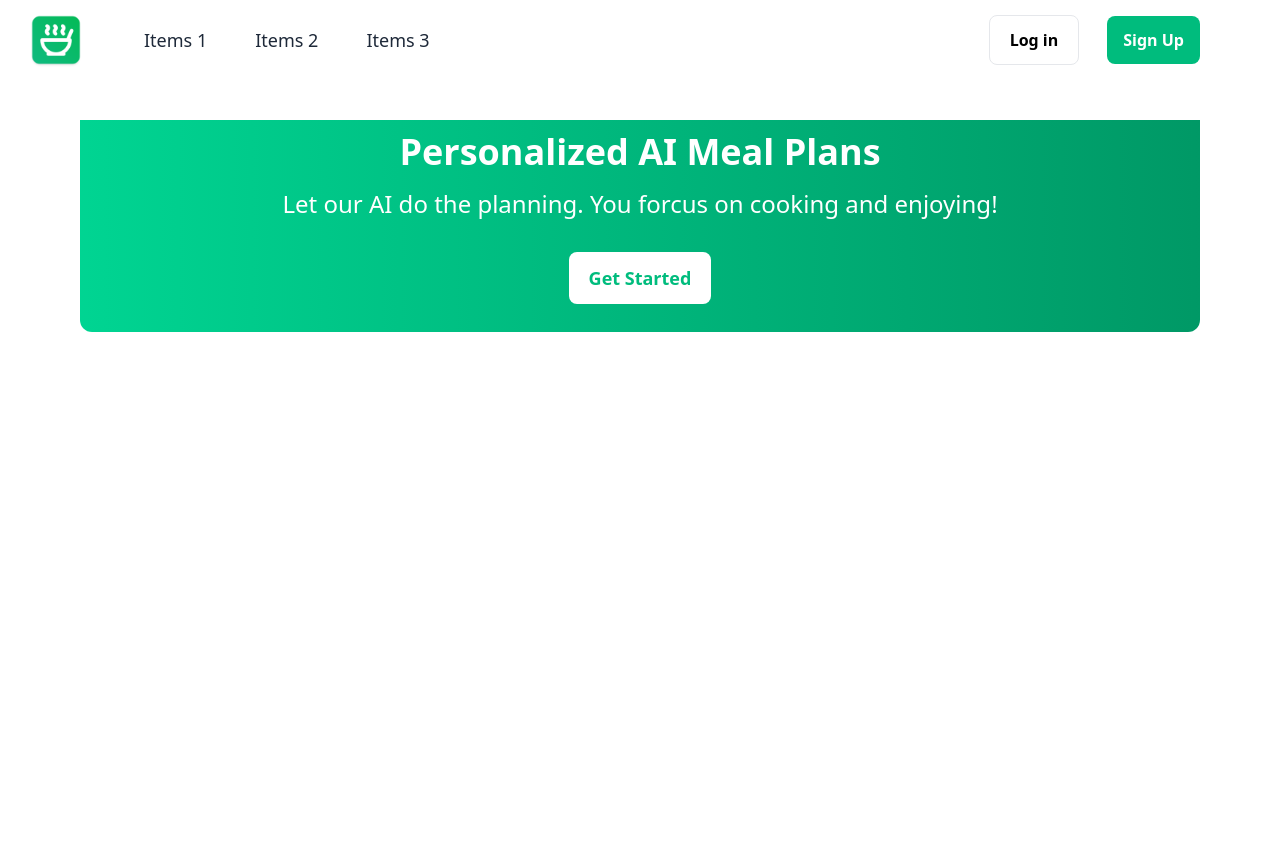
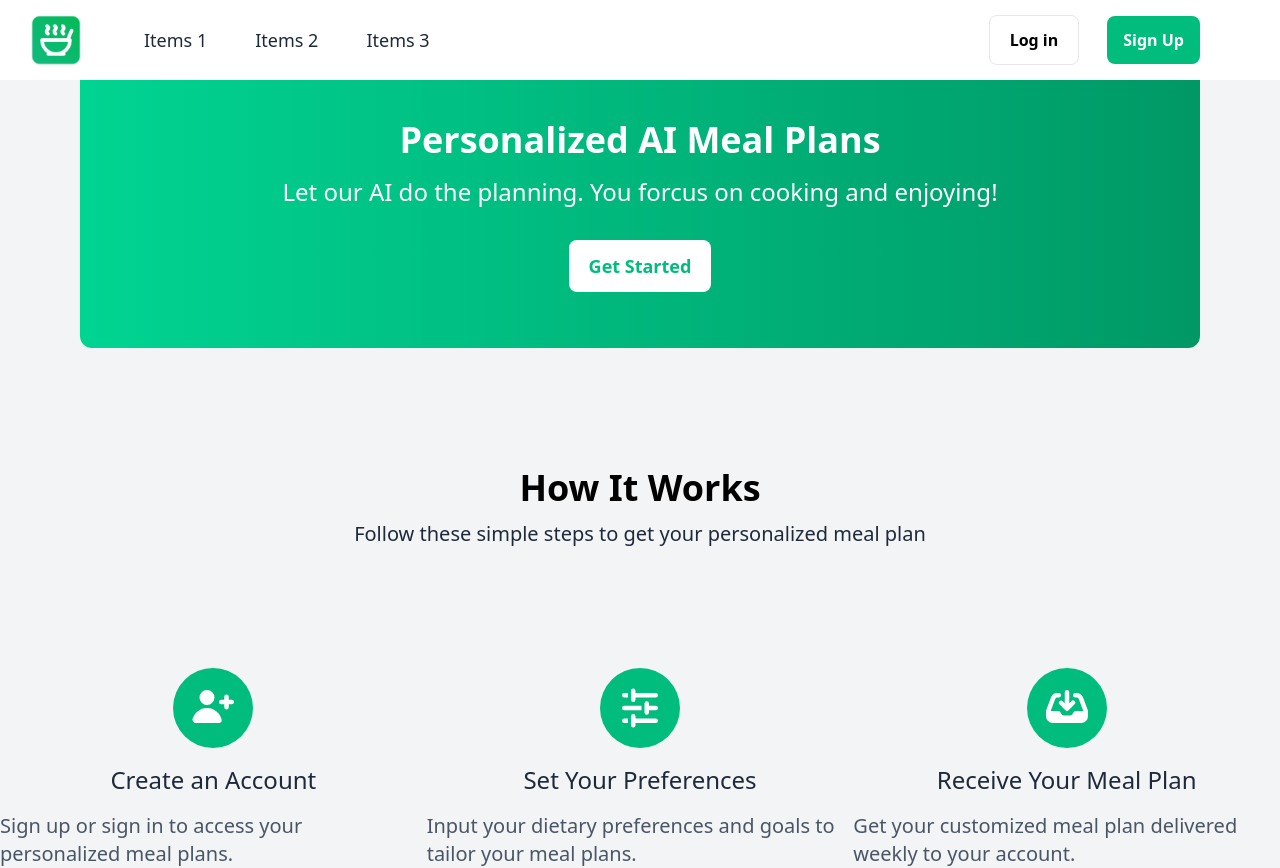
Before and after one commit to yiwenwangANU/saas_ai, a React (Vite) app: page / in a window 1280 px wide. Before the commit the page ends 800 px from the top, so only its background shows below. Built offline with nearby package versions, Linux system fonts and the light colour scheme; no server answers.

Commit message:
make applayout has h-screen, finish dashboard content

```diff
--- a/src/pages/Dashboard.tsx
+++ b/src/pages/Dashboard.tsx
@@ -1,9 +1,14 @@
+import {
+  AdjustmentsHorizontalIcon,
+  InboxArrowDownIcon,
+  UserPlusIcon,
+} from "@heroicons/react/16/solid";
 import Button from "../ui/Button";
 
 const Dashboard = () => {
   return (
-    <div className="pt-10">
-      <div className="flex flex-col gap-4 items-center bg-gradient-to-r from-emerald-400 to-emerald-600 mx-20 rounded-b-xl py-3">
+    <div className="bg-gray-100">
+      <div className="flex flex-col gap-4 items-center bg-gradient-to-r from-emerald-400 to-emerald-600 mx-20 rounded-b-xl py-10">
         <div className="text-white text-4xl font-bold">
           Personalized AI Meal Plans
         </div>
@@ -14,6 +19,35 @@ const Dashboard = () => {
           <Button variant="getStart">Get Started</Button>
         </div>
       </div>
+      <div className="flex flex-col gap-3 items-center py-30">
+        <div className="text-black font-bold text-4xl">How It Works</div>
+        <div className="text-xl text-gray-800">
+          Follow these simple steps to get your personalized meal plan
+        </div>
+      </div>
+      <div className="grid grid-cols-3">
+        <div className="flex flex-col items-center justify-center  gap-4">
+          <UserPlusIcon className="w-20 text-white bg-emerald-500 rounded-full p-4" />
+          <div className="text-2xl text-gray-800">Create an Account</div>
+          <div className="text-xl text-gray-600">
+            Sign up or sign in to access your personalized meal plans.
+          </div>
+        </div>
+        <div className="flex flex-col items-center justify-center gap-4">
+          <AdjustmentsHorizontalIcon className="w-20 text-white bg-emerald-500 rounded-full p-4" />
+          <div className="text-2xl text-gray-800">Set Your Preferences</div>
+          <div className="text-xl text-gray-600">
+            Input your dietary preferences and goals to tailor your meal plans.
+          </div>
+        </div>
+        <div className="flex flex-col items-center justify-center gap-4">
+          <InboxArrowDownIcon className="w-20 text-white bg-emerald-500 rounded-full p-4" />
+          <div className="text-2xl text-gray-800">Receive Your Meal Plan</div>
+          <div className="text-xl text-gray-600">
+            Get your customized meal plan delivered weekly to your account.
+          </div>
+        </div>
+      </div>
     </div>
   );
 };
--- a/src/ui/Applayout.tsx
+++ b/src/ui/Applayout.tsx
@@ -3,7 +3,7 @@ import NavBar from "./NavBar";
 
 const Applayout = () => {
   return (
-    <div className="grid grid-rows-[auto-1fr]">
+    <div className="grid grid-rows-[auto_1fr] h-screen">
       <NavBar />
       <Outlet />
     </div>
```
